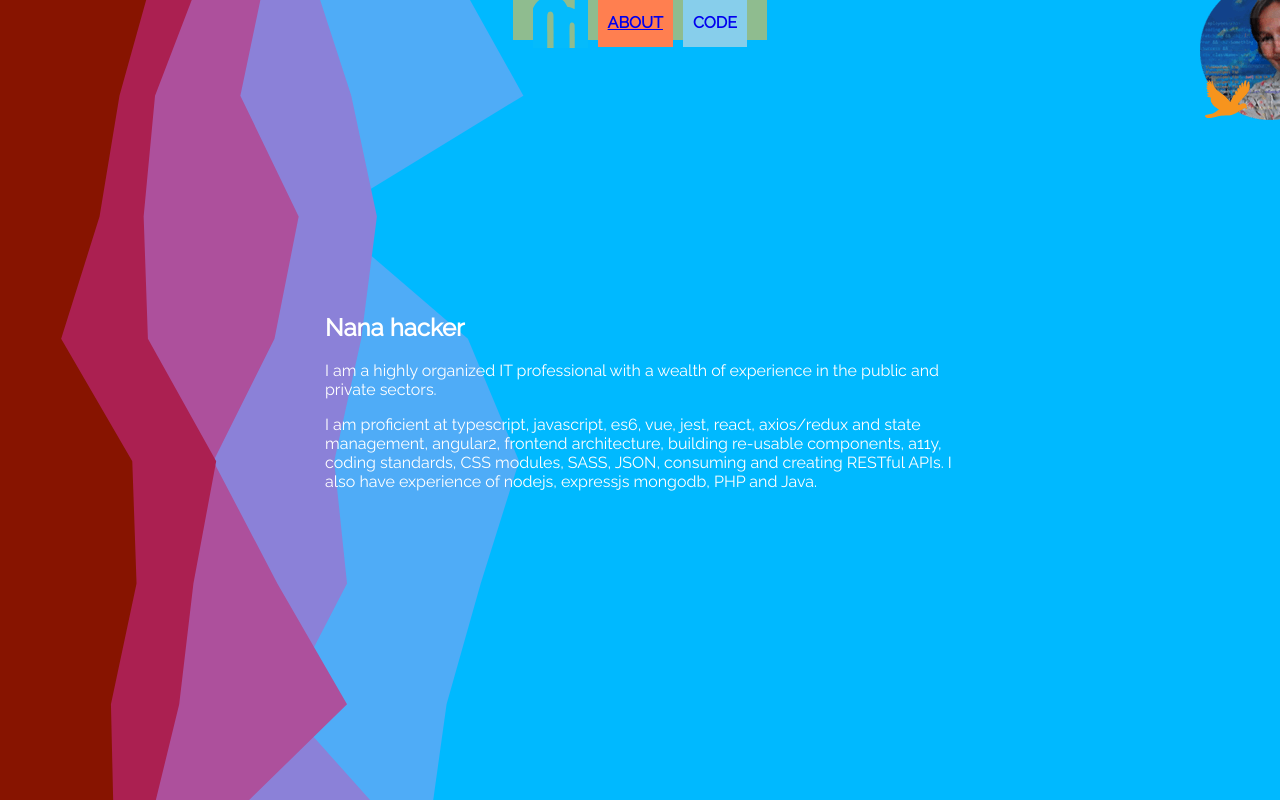
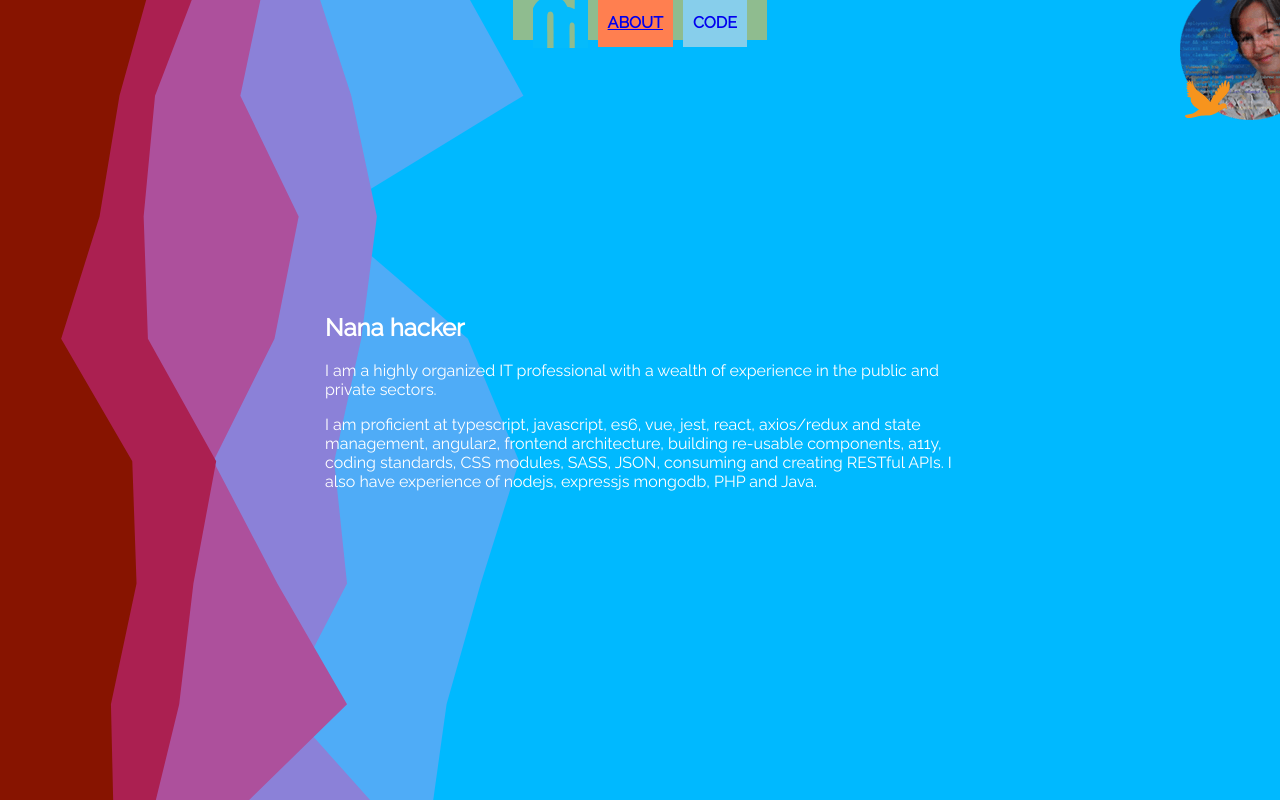
Before and after one commit to cherry15/nanaHacker, a React (Create React App) app: page /about in a window 1280 px wide. Built offline with nearby package versions, Linux system fonts and the light colour scheme.

Commit message:
added content

```diff
--- a/src/pages/about/about.css
+++ b/src/pages/about/about.css
@@ -9,7 +9,7 @@
 .about .me {
   position: absolute;
   top: -20px;
-  right: -60px;
+  right: -40px;
 }
 
 .about section {
@@ -18,7 +18,7 @@
 }
 
 .about section .first-para {
-  max-width: 500px;
+  max-width: 450px;
 }
 
 @media only screen and (min-width: 900px) {
```
